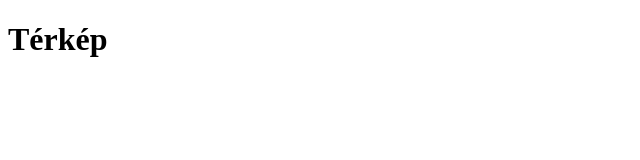
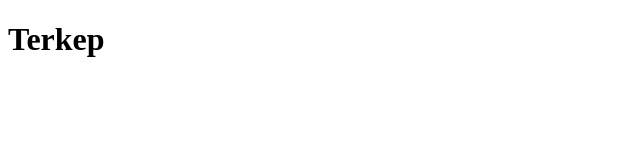
Before and after one commit to Tarayyy/Tarayyy.github.io, a plain HTML site: page index.html in a window 1280 px wide. Shown: the full height of the page, 0-640 px from the left. Drawn offline with Linux system fonts and the light colour scheme.

Commit message:
Update index.html

```diff
--- a/index.html
+++ b/index.html
@@ -1,7 +1,7 @@
 <!DOCTYPE html>
 <html>
 <body>
-<h1>Térkép</h1>
+<h1>Terkep</h1>
 <div class="iactiveImg" data-ii="35400"></div><script src="https://interactive-img.com/js/include.js"></script>
 </body>
 </html>
```
